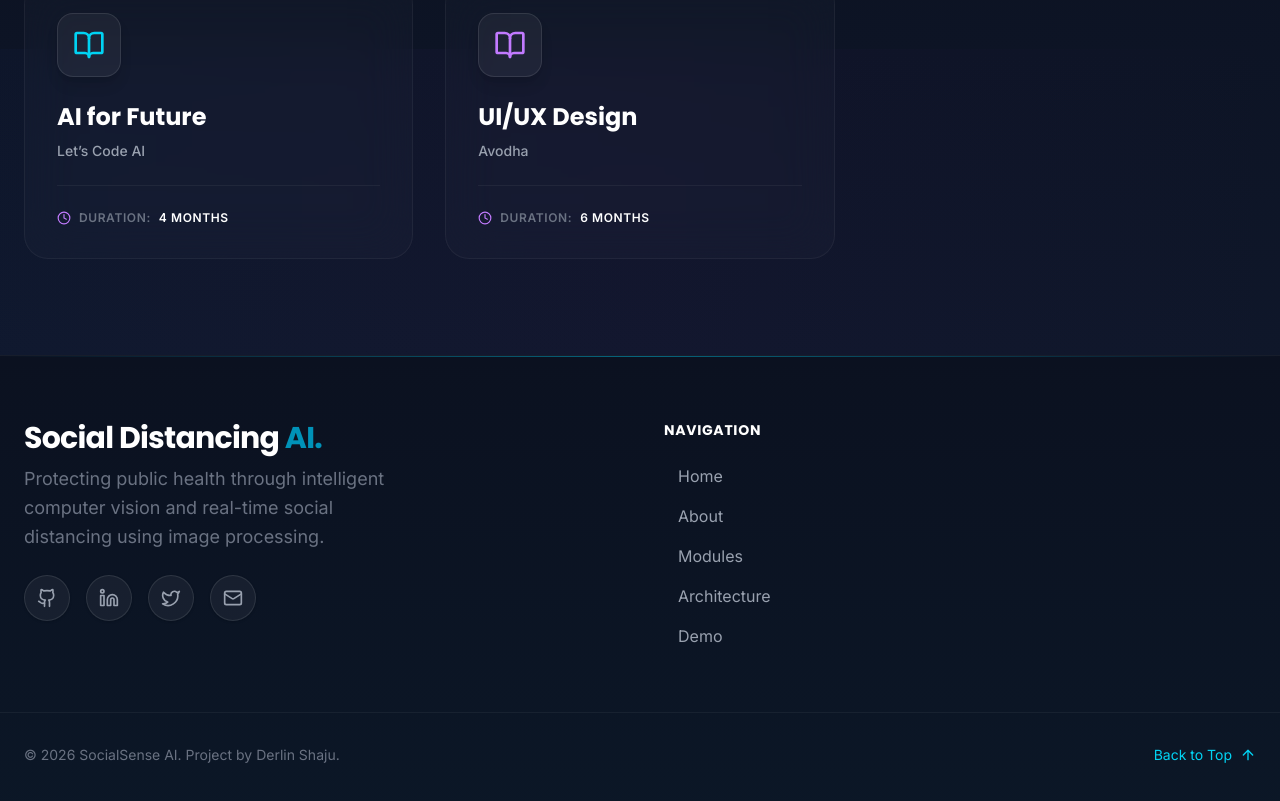
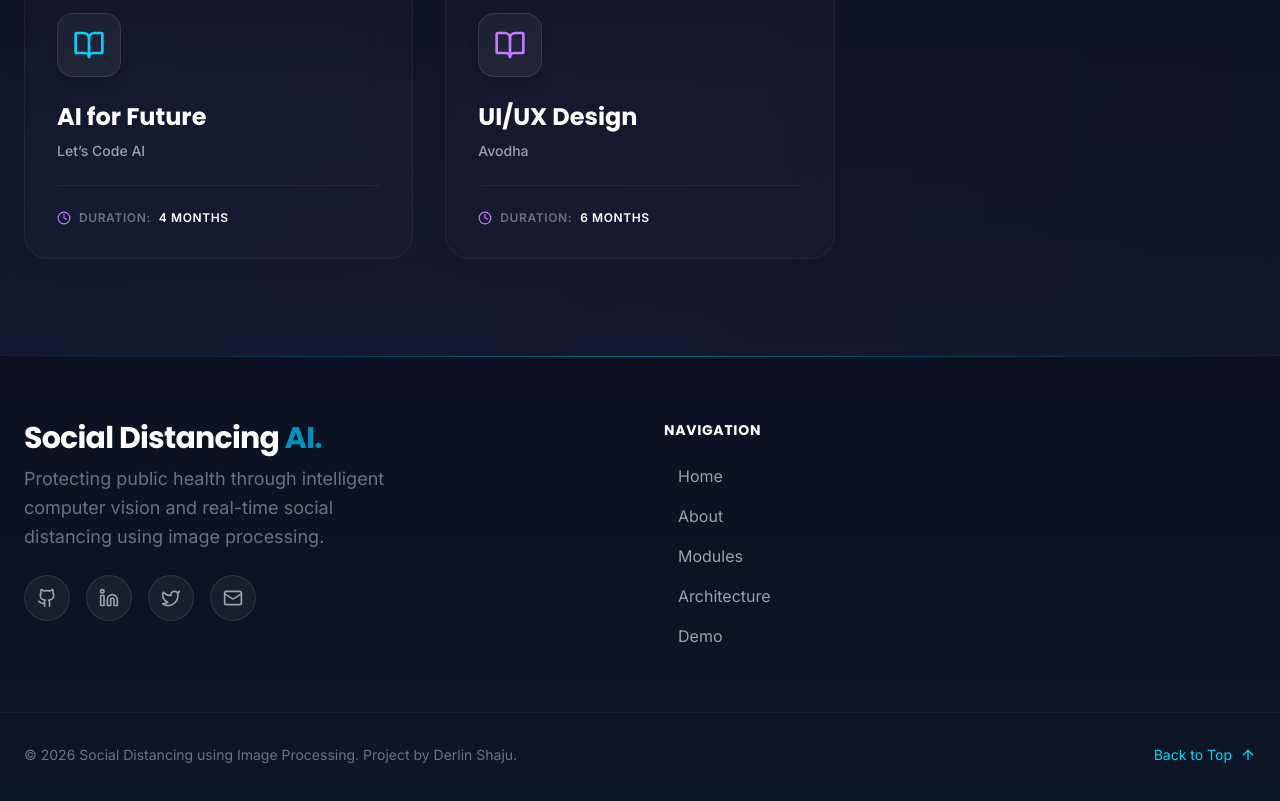
Before and after one commit to derlinshaju2/Derrepo, a Next.js app: page / in a window 1280 px wide. Shown: the part 4743-5544 px from the top of the page. Built offline with nearby package versions, Linux system fonts and the light colour scheme.

Commit message:
Complete rename of project to Social Distancing using Image Processing including branding and copyright

```diff
--- a/src/components/Footer.tsx
+++ b/src/components/Footer.tsx
@@ -92,7 +92,7 @@ export default function Footer({ currentView = "portfolio" }: FooterProps) {
 
             <div className={`flex flex-col md:flex-row justify-between items-center mt-16 pt-8 border-t max-w-7xl mx-auto px-6 relative z-10 text-sm ${isLight ? "border-slate-100 text-slate-400" : "border-white/5 text-gray-500"
                 }`}>
-                <p>&copy; {new Date().getFullYear()} SocialSense AI. Project by Derlin Shaju.</p>
+                <p>&copy; {new Date().getFullYear()} Social Distancing using Image Processing. Project by Derlin Shaju.</p>
 
                 <button
                     onClick={scrollToTop}
--- a/src/components/Navbar.tsx
+++ b/src/components/Navbar.tsx
@@ -207,7 +207,7 @@ export default function Navbar({ currentView, onViewChange }: NavbarProps) {
 
                         <div className={`p-6 text-center text-xs uppercase tracking-widest border-t ${currentView === "portfolio" ? "text-gray-500 border-white/5" : "text-slate-400 border-slate-200"
                             }`}>
-                            {currentView === "portfolio" ? "Derlin Shaju" : "SocialSense AI"} &copy; 2026
+                            {currentView === "portfolio" ? "Derlin Shaju" : "Social Distancing using Image Processing"} &copy; 2026
                         </div>
                     </motion.div>
                 )}
```
